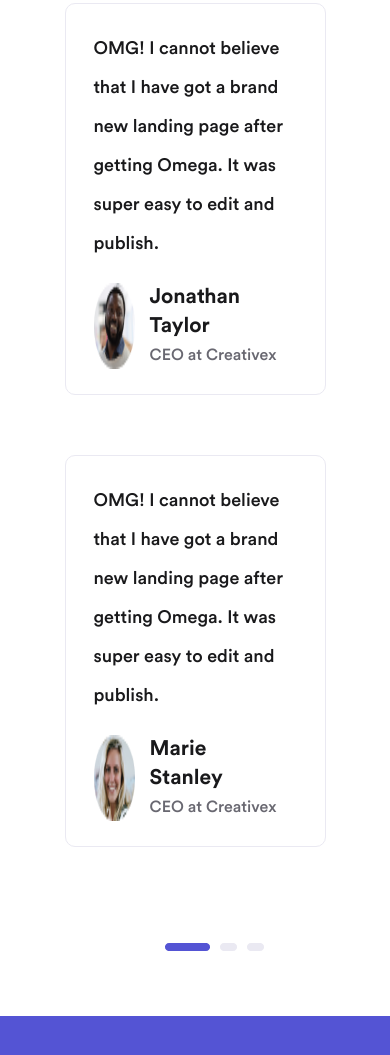
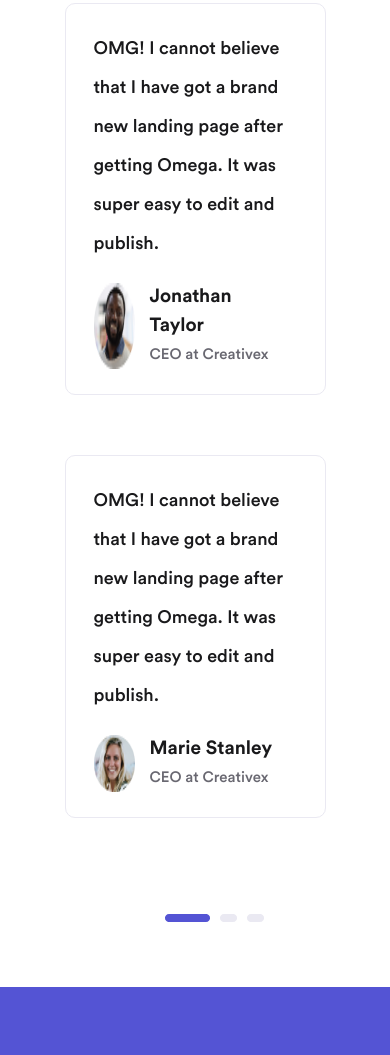
Before and after one commit to kamronbey/omega-4, a plain HTML site: page index.html in a window 390 px wide. Shown: the part 5586-6641 px from the top of the page. Drawn offline with Linux system fonts and the light colour scheme.

Commit message:
update responsive.css

```diff
--- a/css/responsive.css
+++ b/css/responsive.css
@@ -435,9 +435,19 @@
         width: 100%;
     }
 
+    .person-text {
+        align-items: flex-start;
+        font-size: 15px;
+    }
+
+    .span {
+        font-size: 19px;
+    }
+
 
     .headset-title {
         font-size: 40px;
+
     }
 
     .users-img-box {
```
